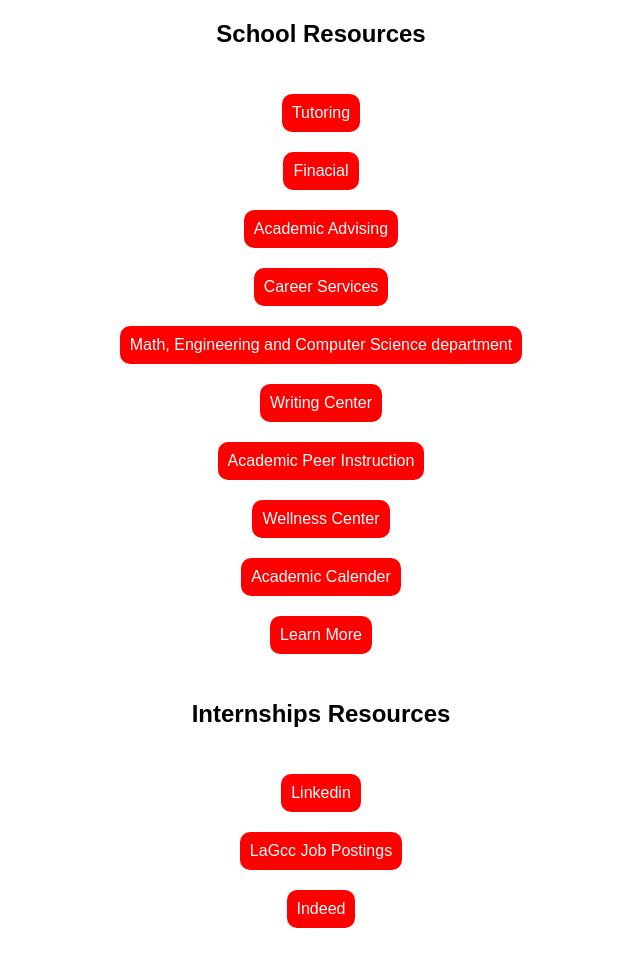
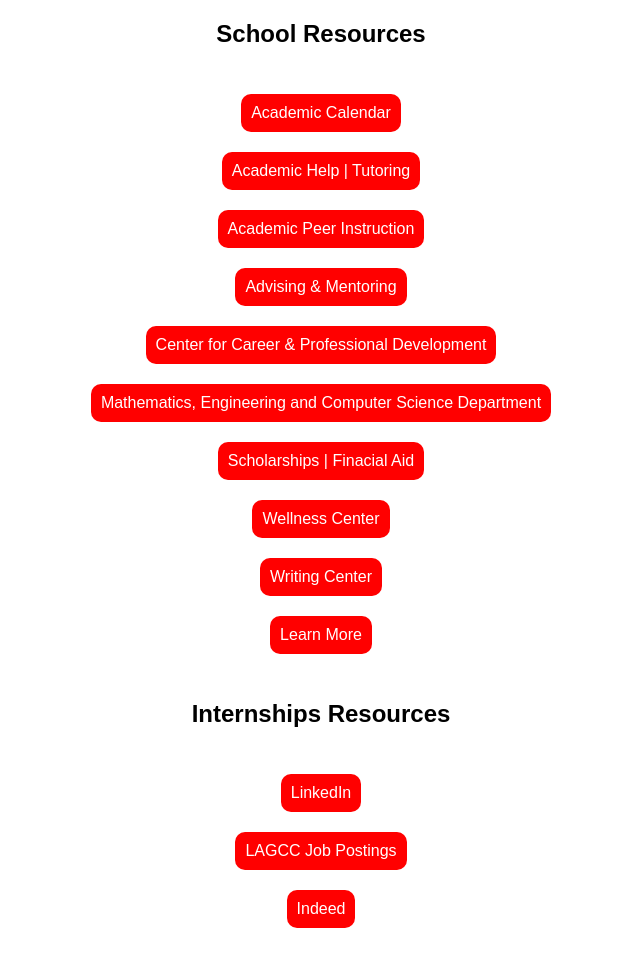
Before and after one commit to kevinlin95/hackathon, a Flask app: page /resources in a window 1280 px wide. Shown: the part 82-1040 px from the top of the page, without its empty margins (319-959 px from the left). Run offline with Flask 3, Linux system fonts and the light colour scheme.

Commit message:
resource.html

```diff
--- a/hackathon/templates/resource.html
+++ b/hackathon/templates/resource.html
@@ -67,23 +67,23 @@
 		<div class="card">
 			<h2>School Resources</h2>
             <ul>
-              <li><a class="zoom" target="_blank" href="https://www.laguardia.edu/current-students/academic-help-tutoring/">Tutoring</a></li>
-              <li><a class="zoom" target="_blank" href="https://www.laguardia.edu/financialaid/">Finacial</a></li>
-              <li><a class="zoom" target="_blank" href="https://www.laguardia.edu/advising/">Academic Advising</a></li>
-              <li><a class="zoom" target="_blank" href="https://www.laguardia.edu/Career-Services/">Career Services</a></li>
-              <li><a class="zoom" target="_blank" href="https://www.laguardia.edu/mec/home/">Math, Engineering and Computer Science department</a></li>
+              <li><a class="zoom" target="_blank" href="https://www.laguardia.edu/uploadedfiles/main_site/content/academics/academic_calendar/pdf/academic-calendar-2022-23.pdf">Academic Calendar</a></li>
+              <li><a class="zoom" target="_blank" href="https://www.laguardia.edu/current-students/academic-help-tutoring/">Academic Help | Tutoring</a></li>
+              <li><a class="zoom" target="_blank" href="https://www.laguardia.edu/academics/programs/api/meet-our-tutors/">Academic Peer Instruction</a></li>
+              <li><a class="zoom" target="_blank" href="https://www.laguardia.edu/advising/">Advising & Mentoring</a></li>
+              <li><a class="zoom" target="_blank" href="https://www.laguardia.edu/careerservices/">Center for Career & Professional Development</a></li>
+              <li><a class="zoom" target="_blank" href="https://www.laguardia.edu/mec/home/">Mathematics, Engineering and Computer Science Department</a></li>
+              <li><a class="zoom" target="_blank" href="https://www.laguardia.edu/financialaid/">Scholarships | Finacial Aid</a></li>
+              <li><a class="zoom" target="_blank" href="https://www.laguardia.edu/wellnesscenter/">Wellness Center</a></li>
               <li><a class="zoom" target="_blank" href="https://www.laguardia.edu/writingcenter/">Writing Center</a></li>
-              <li><a class="zoom" target="_blank" href="https://www.laguardia.edu/academics/programs/api/meet-our-tutors/">Academic Peer Instruction</a></li>
-              <li><a class="zoom" target="_blank" href="https://www.laguardia.edu/wellnesscenter/">Wellness Center</a></li>
-              <li><a class="zoom" target="_blank" href="https://www.laguardia.edu/uploadedfiles/main_site/content/academics/academic_calendar/pdf/academic-calendar-2022-23.pdf">Academic Calender</a></li>
-                <li><a href="#" class="zoom" target="_blank">Learn More</a></li>
+              <li><a href="#" class="zoom" target="_blank">Learn More</a></li>
             </ul>
 		</div>
 		<div class="card">
 			<h2>Internships Resources</h2>
             <ul style="margin-bottom: 20px;">
-              <li><a class="zoom" target="_blank" href="https://www.linkedin.com/">Linkedin</a></li>
-              <li><a class="zoom" target="_blank" href="https://www.laguardia.edu/careerservices/job-posting/">LaGcc Job Postings</a></li>
+              <li><a class="zoom" target="_blank" href="https://www.linkedin.com/">LinkedIn</a></li>
+              <li><a class="zoom" target="_blank" href="https://www.laguardia.edu/careerservices/job-posting/">LAGCC Job Postings</a></li>
               <li><a class="zoom" target="_blank" href="https://www.indeed.com/">Indeed</a></li>
             </ul>
 		</div>
```
